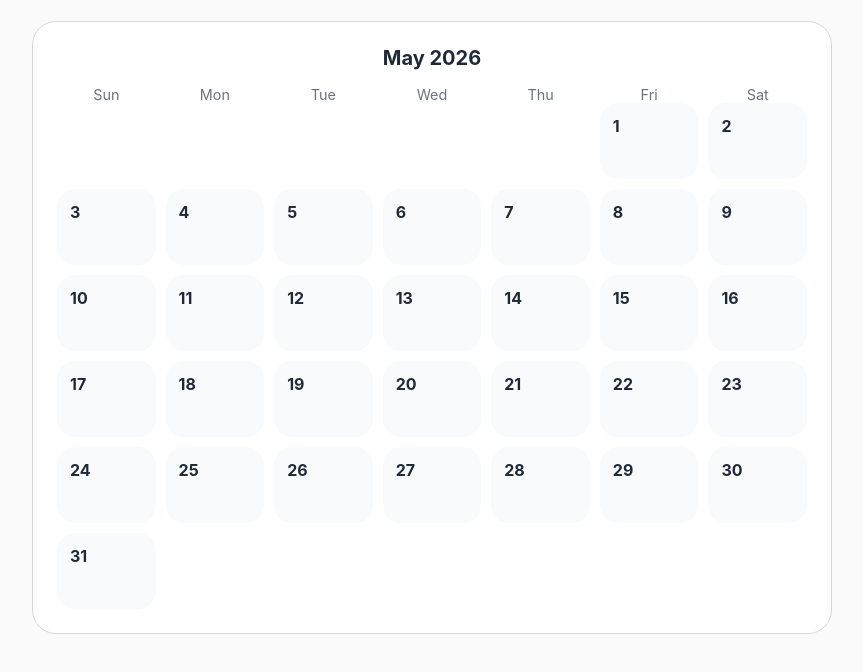
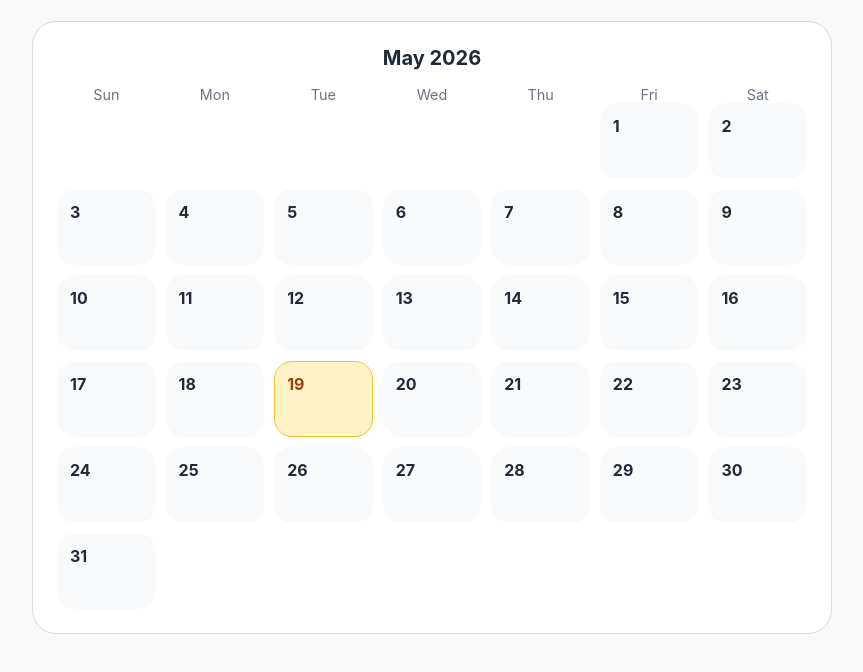
Before and after one commit to jundi/vihko, a website: page index.html in a window 1280 px wide. Shown: the part 90-762 px from the top of the page, without its empty margins (208-1071 px from the left). Drawn offline with Linux system fonts and the light colour scheme; no server answers.

Commit message:
highlight current date

```diff
--- a/script.js
+++ b/script.js
@@ -52,6 +52,7 @@ function renderCalendar() {
   const firstDay = new Date(year, month, 1);
   const startDay = firstDay.getDay();
   const daysInMonth = new Date(year, month + 1, 0).getDate();
+  const todayKey = formatDate(new Date());
 
   for (let i = 0; i < startDay; i += 1) {
     const placeholder = document.createElement('div');
@@ -64,11 +65,13 @@ function renderCalendar() {
     const dateKey = formatDate(dayDate);
     const hasNote = notesByDate.has(dateKey);
     const isSelected = activeDate === dateKey;
+    const isToday = dateKey === todayKey;
 
     const dayCell = document.createElement('button');
     dayCell.type = 'button';
     dayCell.className = 'day-cell';
     if (hasNote) dayCell.classList.add('note');
+    if (isToday) dayCell.classList.add('today');
     if (isSelected) dayCell.classList.add('selected');
 
     dayCell.dataset.date = dateKey;
--- a/styles.css
+++ b/styles.css
@@ -144,6 +144,24 @@ button.secondary {
   color: var(--primary-strong);
 }
 
+.day-cell.today {
+  background: #fef3c7;
+  border-color: #fbbf24;
+}
+
+.day-cell.today .day-label {
+  color: #92400e;
+}
+
+.day-cell.today.note {
+  background: #fef3c7;
+  border-color: #f59e0b;
+}
+
+.day-cell.today.note .day-label {
+  color: #92400e;
+}
+
 .day-cell.selected {
   border-color: #000000;
 }
```
